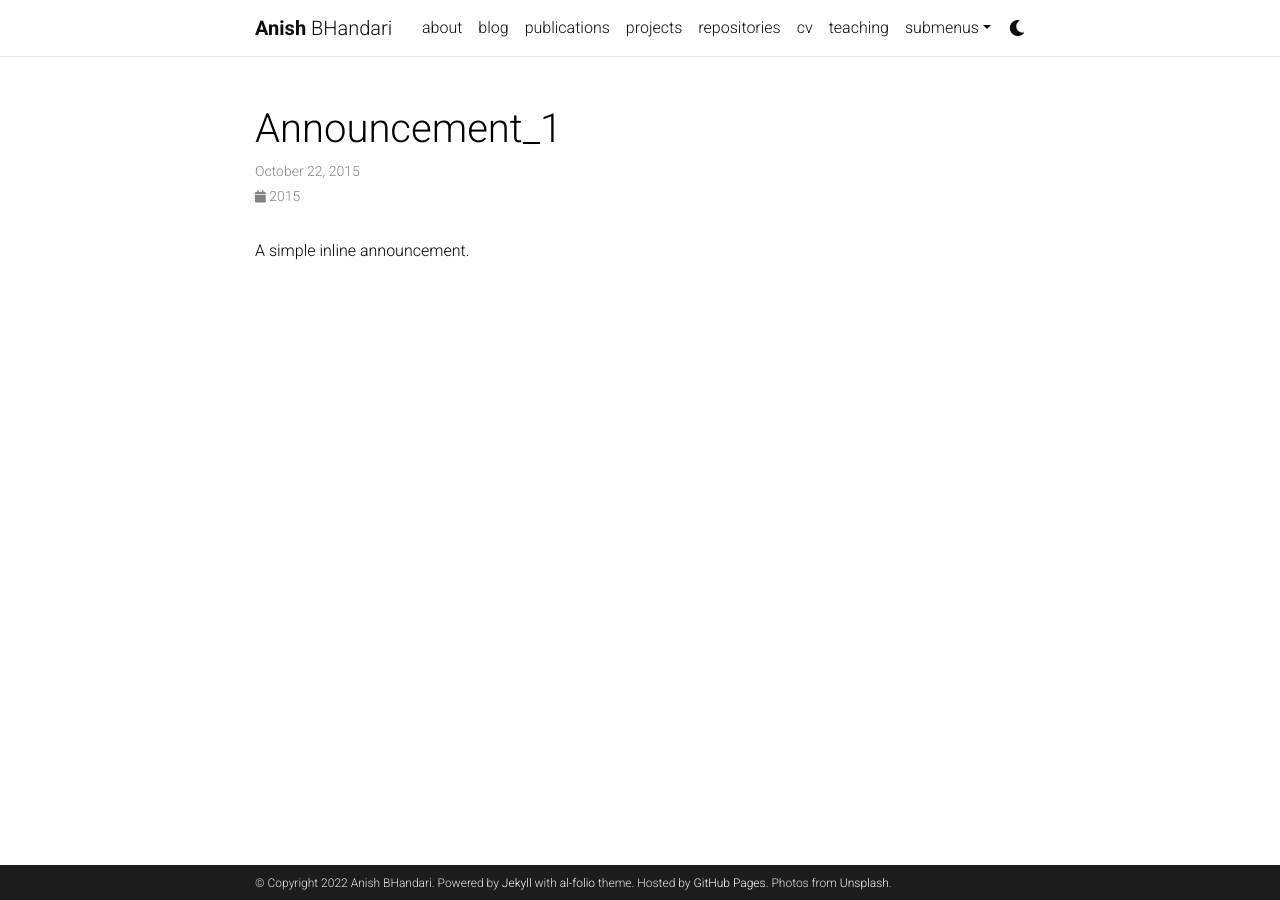
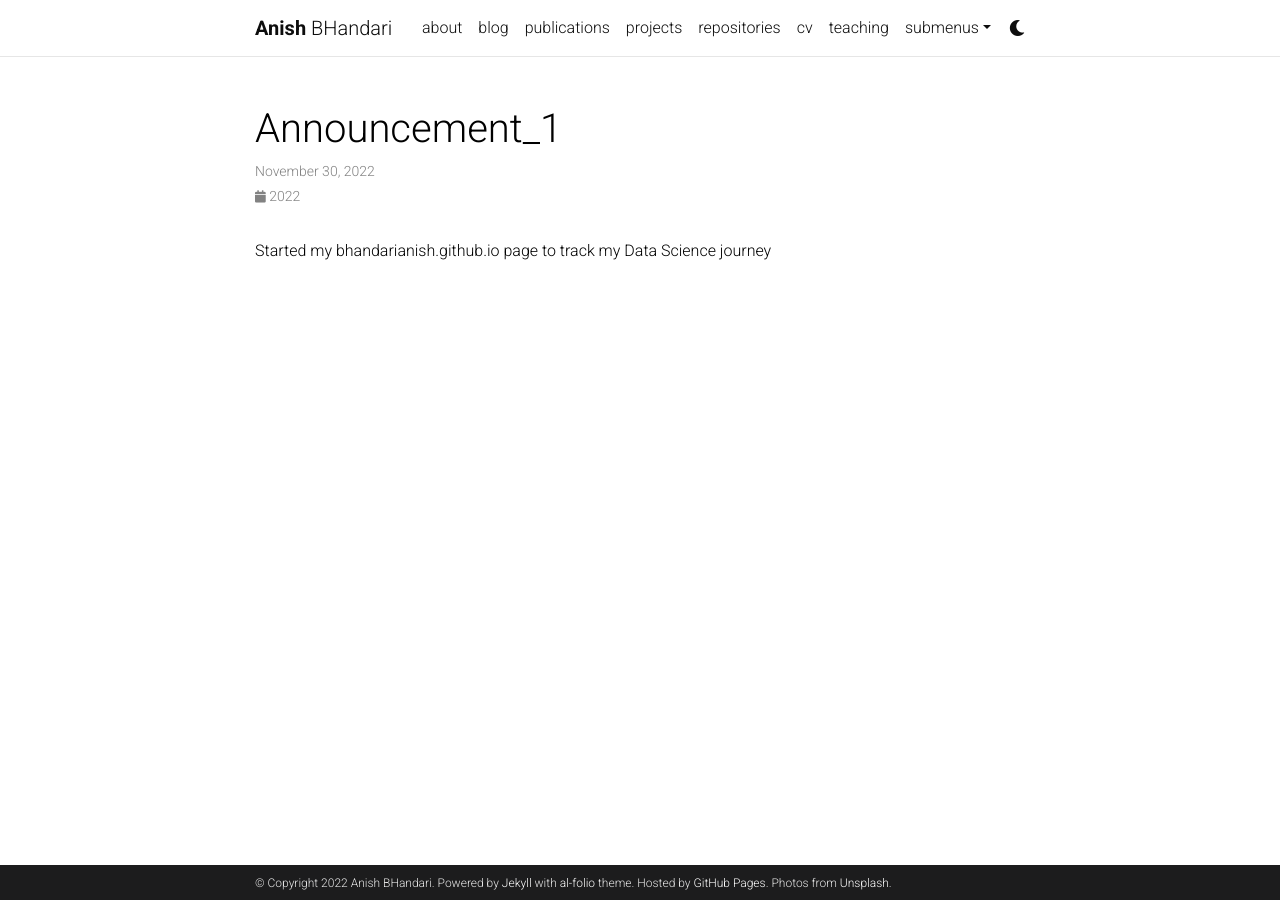
Before and after one commit to bhandarianish/bhandarianish.github.io, a Jekyll site: the page built from _news/announcement_1.md, in a window 1280 px wide. Built offline with Jekyll 4.4.1, drawn with Linux system fonts in a browser that asks for light colours; comment, search, counter and statistics services are not loaded; a style sheet for code colours, icons or effects is not loaded.

Commit message:
Update announcement_1.md

```diff
--- a/_news/announcement_1.md
+++ b/_news/announcement_1.md
@@ -1,7 +1,7 @@
 ---
 layout: post
-date: 2015-10-22 15:59:00-0400
+date: 2022-11-30 15:59:00-0400
 inline: true
 ---
 
-A simple inline announcement.
+Started my bhandarianish.github.io page to track my Data Science journey
```
